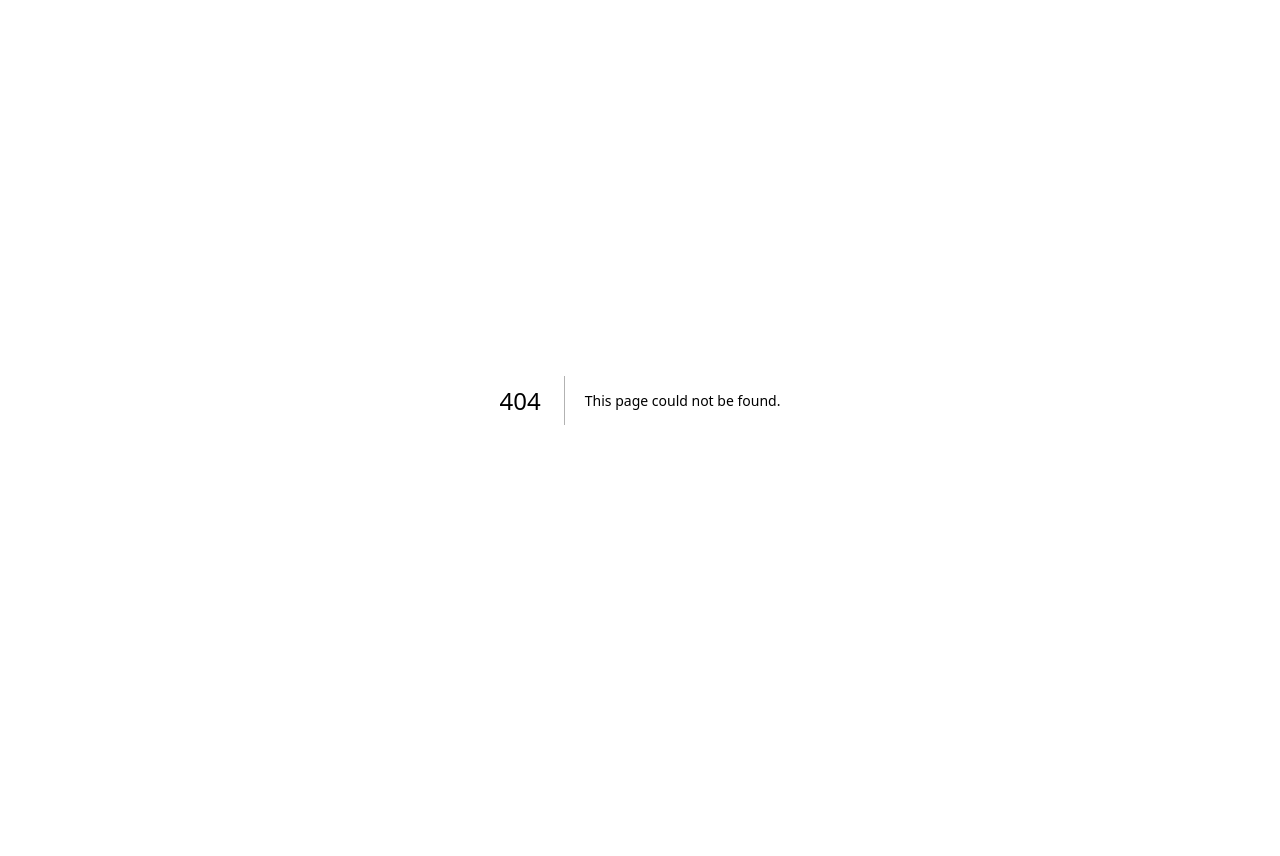
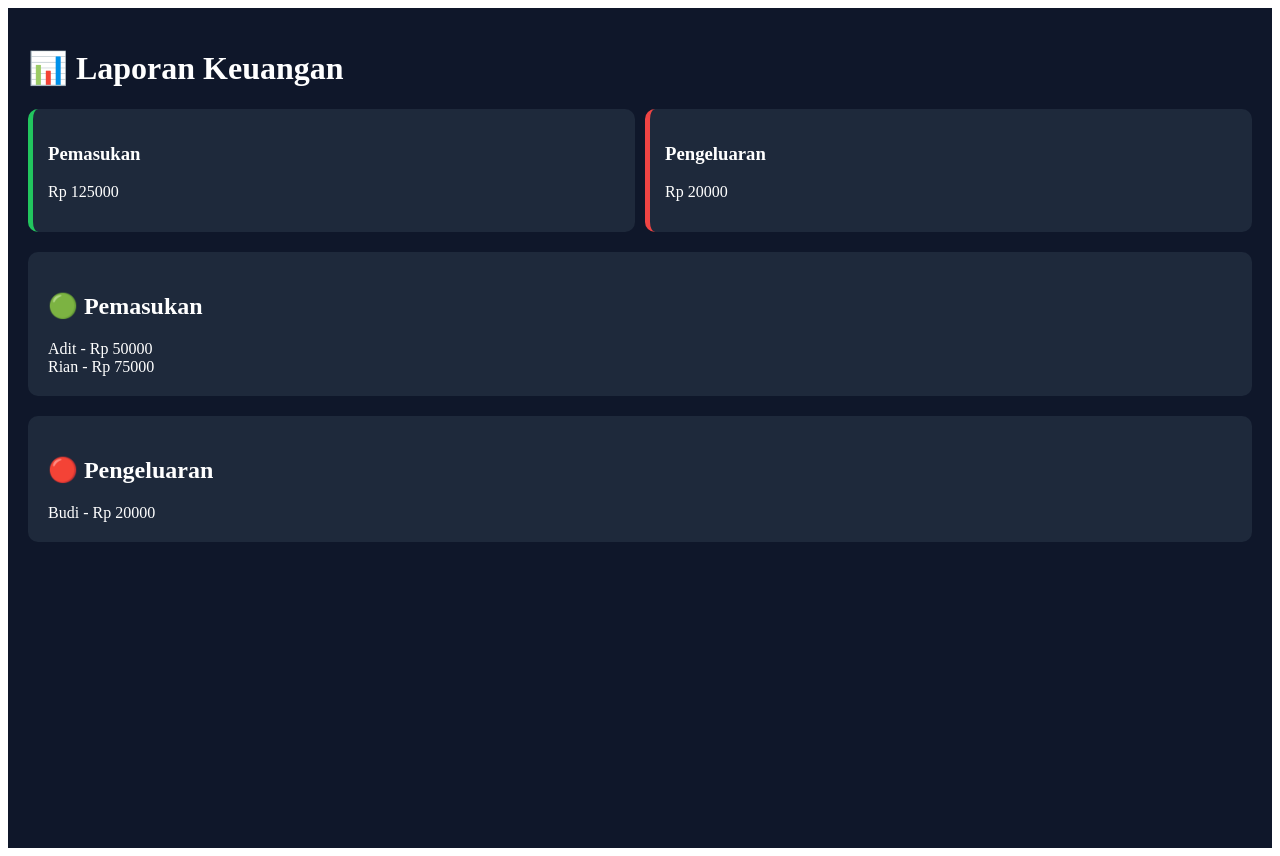
Before and after one commit to abdullahprasetia-alt/Kas-Rebellion-, a Next.js app: page /laporan in a window 1280 px wide. Before the commit this address had no page. Before the commit the page ends 800 px from the top, so only its background shows below. Built offline with nearby package versions, Linux system fonts and the light colour scheme.

Commit message:
Add financial report component with income and expenses

```diff
--- /dev/null
+++ b/app/laporan/page.js
@@ -0,0 +1,75 @@
+"use client";
+import { useState } from "react";
+
+export default function Laporan() {
+  const [data] = useState([
+    { nama: "Adit", tipe: "masuk", jumlah: 50000 },
+    { nama: "Budi", tipe: "keluar", jumlah: 20000 },
+    { nama: "Rian", tipe: "masuk", jumlah: 75000 }
+  ]);
+
+  const pemasukan = data.filter(d => d.tipe === "masuk");
+  const pengeluaran = data.filter(d => d.tipe === "keluar");
+
+  const totalMasuk = pemasukan.reduce((a, b) => a + b.jumlah, 0);
+  const totalKeluar = pengeluaran.reduce((a, b) => a + b.jumlah, 0);
+
+  return (
+    <div style={{
+      minHeight: "100vh",
+      background: "#0f172a",
+      color: "white",
+      padding: 20
+    }}>
+      <h1>📊 Laporan Keuangan</h1>
+
+      {/* SUMMARY */}
+      <div style={{ display: "flex", gap: 10, marginTop: 20 }}>
+        <div style={box("#22c55e")}>
+          <h3>Pemasukan</h3>
+          <p>Rp {totalMasuk}</p>
+        </div>
+
+        <div style={box("#ef4444")}>
+          <h3>Pengeluaran</h3>
+          <p>Rp {totalKeluar}</p>
+        </div>
+      </div>
+
+      {/* LIST PEMASUKAN */}
+      <div style={card}>
+        <h2>🟢 Pemasukan</h2>
+        {pemasukan.map((d, i) => (
+          <div key={i}>
+            {d.nama} - Rp {d.jumlah}
+          </div>
+        ))}
+      </div>
+
+      {/* LIST PENGELUARAN */}
+      <div style={card}>
+        <h2>🔴 Pengeluaran</h2>
+        {pengeluaran.map((d, i) => (
+          <div key={i}>
+            {d.nama} - Rp {d.jumlah}
+          </div>
+        ))}
+      </div>
+    </div>
+  );
+}
+
+const box = (color) => ({
+  flex: 1,
+  background: "#1e293b",
+  padding: 15,
+  borderRadius: 10,
+  borderLeft: `5px solid ${color}`
+});
+
+const card = {
+  marginTop: 20,
+  background: "#1e293b",
+  padding: 20,
+  borderRadius: 10
+};
```
